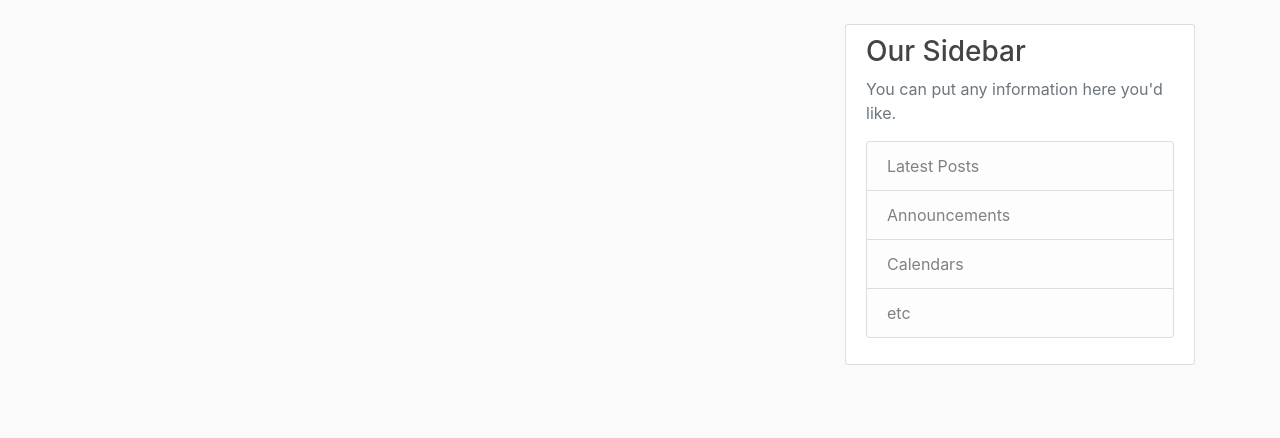
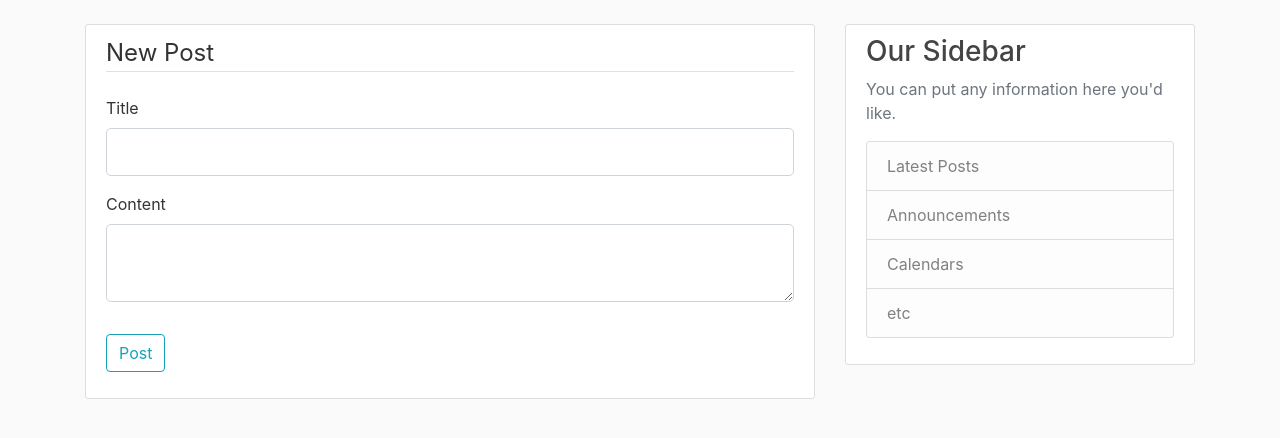
Before and after one commit to Leziga-Bakor/blog_book, a Flask app: page /post/new in a window 1280 px wide. Shown: the part 56-494 px from the top of the page. Run offline with Flask 3, Linux system fonts and the light colour scheme; the visitor is signed in with stand-in values (Sample User, id 1); some libraries are stand-ins or nearby versions.

Commit message:
Created page for new post

```diff
--- a/blogbook/templates/create_post.html
+++ b/blogbook/templates/create_post.html
@@ -1,4 +1,40 @@
 {% extends "base.html" %}
 {% block content %}
-
+    <div class="content-section">
+        <form method="POST" action="">
+            {{ form.hidden_tag() }}
+            <fieldset class="form-group">
+                <legend class="border-bottom mb-4">New Post</legend>
+                <div class="form-group">
+                    {{ form.title.label(class="form-control-label") }}
+                    {% if form.title.errors %}
+                        {{ form.title(class="form-control form-control-lg is-invalid") }}
+                        <div class="invalid-feedback">
+                            {% for error in form.title.errors %}
+                                <span>{{ error }}</span>
+                            {% endfor %}
+                        </div>
+                    {% else %}
+                        {{ form.title(class="form-control form-control-lg") }}
+                    {% endif %}
+                </div>
+                <div class="form-group">
+                    {{ form.content.label(class="form-control-label") }}
+                    {% if form.content.errors %}
+                        {{ form.content(class="form-control form-control-lg is-invalid") }}
+                        <div class="invalid-feedback">
+                            {% for error in form.content.errors %}
+                                <span>{{ error }}</span>
+                            {% endfor %}
+                        </div>
+                    {% else %}
+                        {{ form.content(class="form-control form-control-lg") }}
+                    {% endif %}
+                </div>
+            </fieldset>
+            <div class="form-group">
+                {{ form.submit(class="btn btn-outline-info")}}
+            </div>
+        </form>
+    </div>
 {% endblock content %}
```
